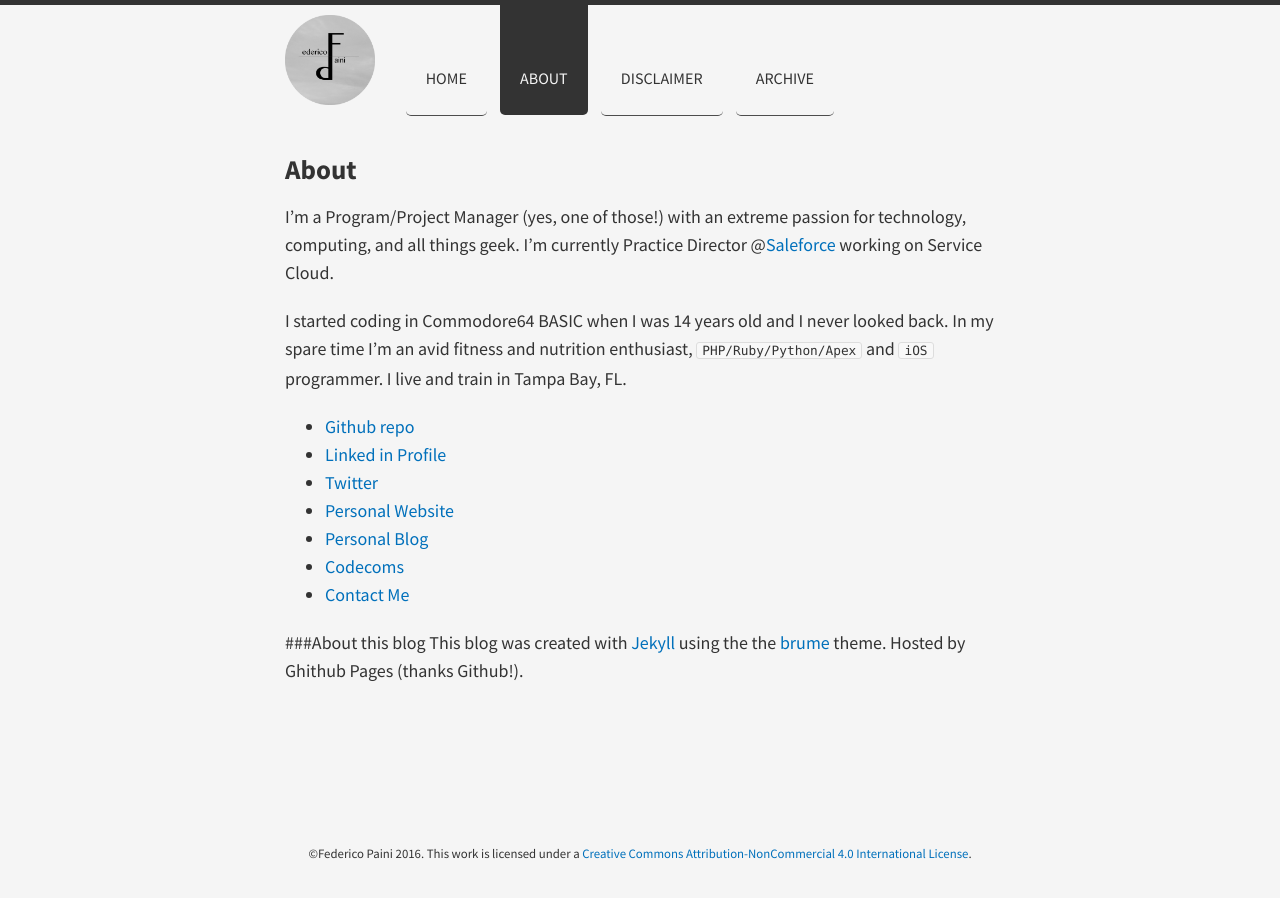
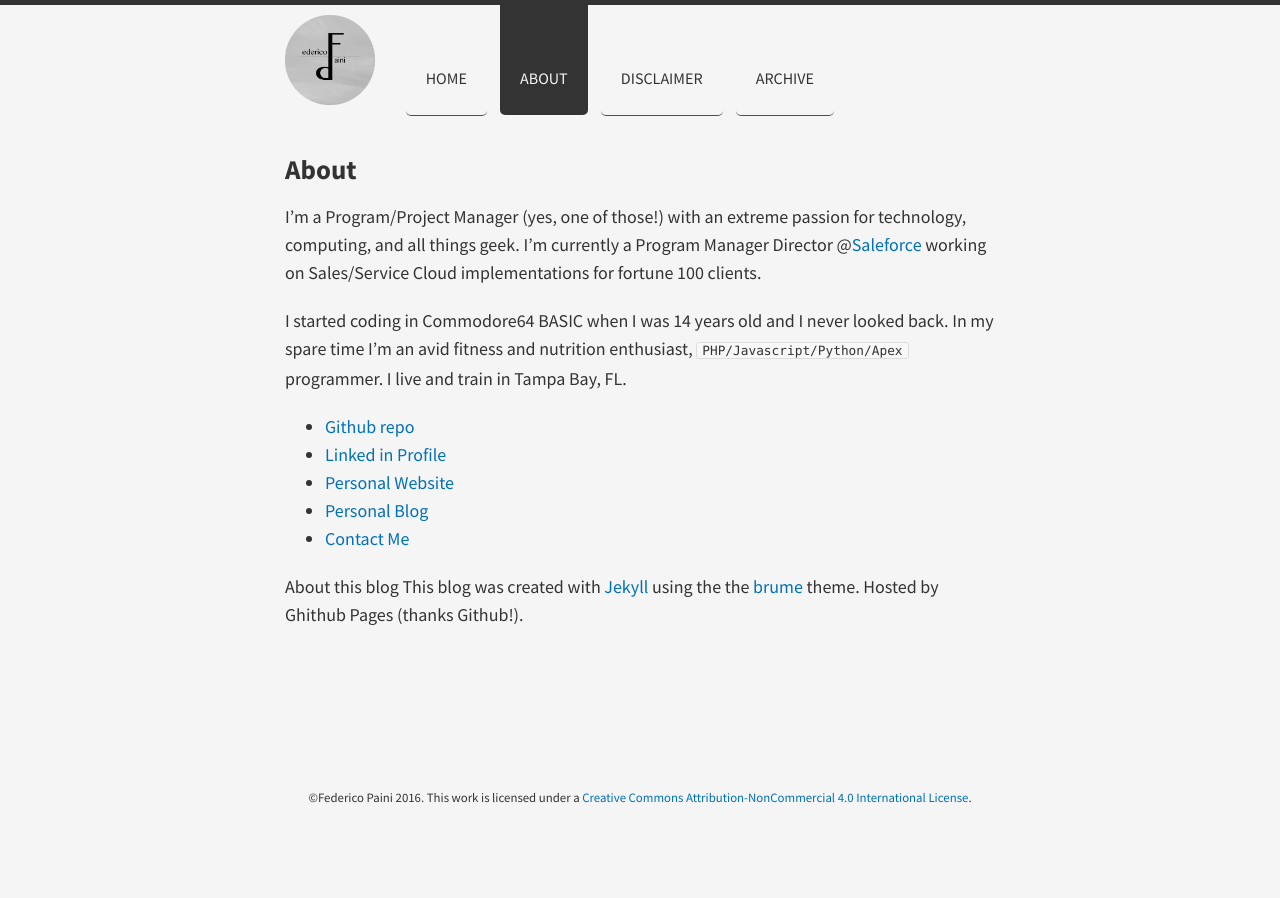
Before and after one commit to FedericoPaini/FedericoPaini.github.io, a Jekyll site: the page built from about/index.md, in a window 1280 px wide. Built offline with Jekyll 4.4.1, drawn with Linux system fonts in a browser that asks for light colours; nearby versions of some CDN libraries.

Commit message:
Update index.md

```diff
--- a/about/index.md
+++ b/about/index.md
@@ -3,17 +3,15 @@ layout: page
 title: About
 ---
 
-I'm a Program/Project Manager (yes, one of those!) with an extreme passion for technology, computing, and all things geek. I'm currently Practice Director @[Saleforce](http://www.salesforce.com/services-training/salesforce-services/cloud-transformation.jsp) working on Service Cloud.
+I'm a Program/Project Manager (yes, one of those!) with an extreme passion for technology, computing, and all things geek. I'm currently a Program Manager Director @[Saleforce](http://www.salesforce.com/services-training/salesforce-services/cloud-transformation.jsp) working on Sales/Service Cloud implementations for fortune 100 clients.
 
-I started coding in Commodore64 BASIC when I was 14 years old and I never looked back. In my spare time I'm an avid fitness and nutrition enthusiast, `PHP/Ruby/Python/Apex` and `iOS` programmer. I live and train in Tampa Bay, FL.
+I started coding in Commodore64 BASIC when I was 14 years old and I never looked back. In my spare time I'm an avid fitness and nutrition enthusiast, `PHP/Javascript/Python/Apex` programmer. I live and train in Tampa Bay, FL.
 
 * [Github repo](http://www.github.com/federicopaini)
 * [Linked in Profile](http://www.linkedin.com/in/federicopaini/)
-* [Twitter](http://www.twitter.com/federicopaini)
 * [Personal Website](https://www.paini.org/)
 * [Personal Blog](http://www.federicopaini.com)
-* [Codecoms](http://www.codecoms.com)
 * [Contact Me](mailto:federico.paini@gmail.com)
 
-###About this blog
+About this blog
 This blog was created with [Jekyll](http://jekyllrb.com/) using the the [brume](http://jekyllthemes.org/themes/brume/) theme. Hosted by Ghithub Pages (thanks Github!).
```
